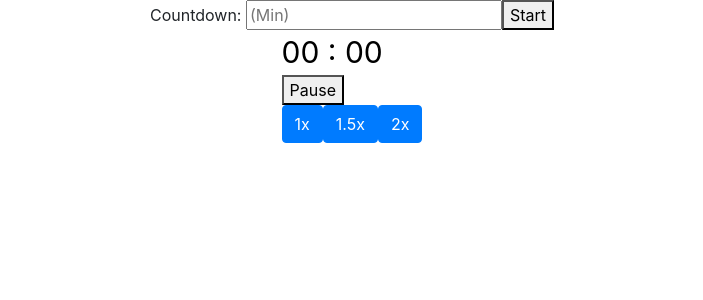
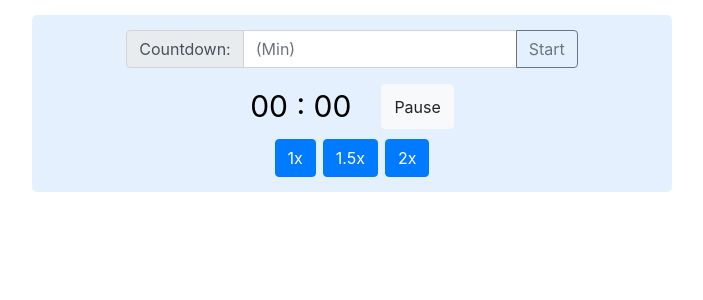
Before and after one commit to Rostyy/countdown, an Angular app: page / in a window 1280 px wide. Shown: the top 300 px of the page, without its empty margins (288-991 px from the left). Built offline with nearby package versions, Linux system fonts and the light colour scheme.

Commit message:
added some styling

```diff
--- a/src/app/app.component.scss
+++ b/src/app/app.component.scss
@@ -2,4 +2,11 @@
     display: flex;
     flex-direction: column;
     align-items: center;
+
+    width: 50%;
+    margin: auto;
+    background-color: #E5F0FF;
+    padding: 15px 0;
+    border-radius: 5px;
+    margin-top: 15px;
 }
--- a/src/app/controls/controls.component.html
+++ b/src/app/controls/controls.component.html
@@ -1,8 +1,9 @@
-<div>
-    <countdown [buttonName]="buttonName"></countdown> <button (click)="buttonClick(isPause ? BUTTON.PAUSE : BUTTON.CONTINUE)">{{isPause ? BUTTON.PAUSE : BUTTON.CONTINUE}}</button>
+<div class="timer-row">
+    <countdown [buttonName]="buttonName"></countdown>
+    <button class="btn btn-light" (click)="buttonClick(isPause ? BUTTON.PAUSE : BUTTON.CONTINUE)">{{isPause ? BUTTON.PAUSE : BUTTON.CONTINUE}}</button>
 </div>
-<div>
-    <button class="btn btn-primary" (click)="buttonClick(BUTTON.X1)">1x</button>
-    <button class="btn btn-primary" (click)="buttonClick(BUTTON.X1_5)">1.5x</button>
-    <button type="button" class="btn btn-primary" (click)="buttonClick(BUTTON.X2)">2x</button>
+<div class="buttons-row">
+    <button class="btn btn-primary" (click)="buttonClick(BUTTON.X1)">{{BUTTON.X1}}</button>
+    <button class="btn btn-primary" (click)="buttonClick(BUTTON.X1_5)">{{BUTTON.X1_5}}</button>
+    <button class="btn btn-primary" (click)="buttonClick(BUTTON.X2)">{{BUTTON.X2}}</button>
 </div>
--- a/src/app/controls/controls.component.scss
+++ b/src/app/controls/controls.component.scss
@@ -0,0 +1,23 @@
+:host {
+    display: flex;
+    flex-direction: column;
+    align-items: center;
+}
+
+.timer-row {
+    display: flex;
+
+    countdown {
+        margin-right: 30px;
+    }
+}
+
+.buttons-row {
+    display: flex;
+    align-content: space-between;
+    margin-top: 10px;
+
+    button:not(:last-child) {
+        margin-right: 7px;
+    }
+}
--- a/src/app/time-input/time-input.component.html
+++ b/src/app/time-input/time-input.component.html
@@ -1,5 +1,11 @@
 <form [formGroup]="timeForm" (ngSubmit)="onSubmit()">
-    <span>Countdown: </span>
-    <input type="number" min=0 placeholder="(Min)" formControlName="minutes">
-    <button type="submit" [disabled]="!timeForm.valid">Start</button>
+    <div class="input-group mb-3">
+        <div class="input-group-prepend">
+            <span class="input-group-text">Countdown:</span>
+        </div>
+        <input type="number" class="form-control" min=0 placeholder="(Min)" aria-label="(Min)" formControlName="minutes" aria-describedby="button-addon2">
+        <div class="input-group-append">
+          <button type="submit" class="btn btn-outline-secondary" id="button-addon2" [disabled]="!timeForm.valid">Start</button>
+        </div>
+    </div>
 </form>
```
